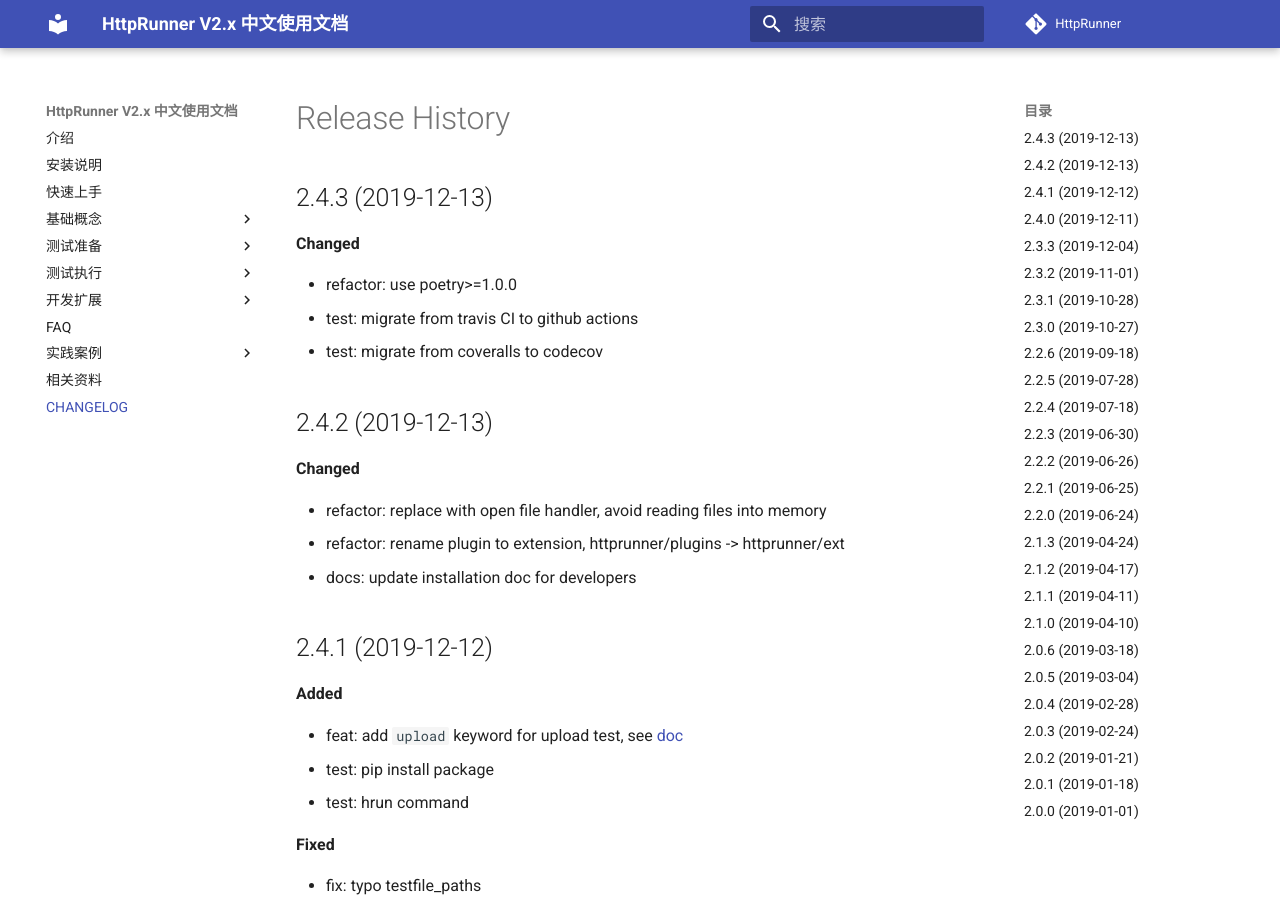
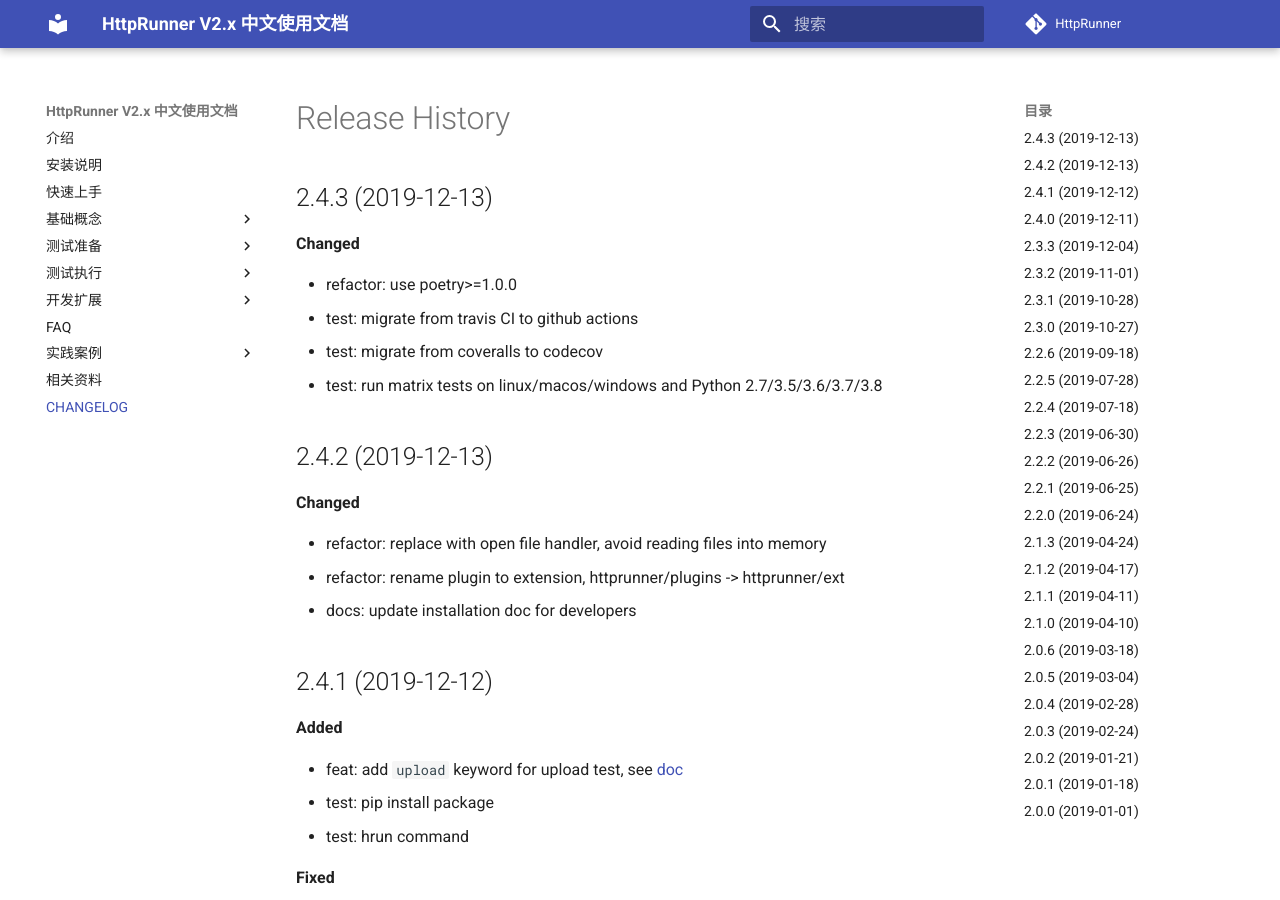
Before and after one commit to TanakitIntR/httprunner4, an MkDocs documentation site: the page built from docs/CHANGELOG.md, in a window 1280 px wide and 900 px high. Built offline with MkDocs 1.6.1 and Material for MkDocs 9.7.7, drawn with Linux system fonts in a browser that asks for light colours; comment, search, counter and statistics services are not loaded.

Commit message:
test: run matrix tests on linux/macos/windows and Python 2.7/3.5/3.6/3.7/3.8

```diff
--- a/docs/CHANGELOG.md
+++ b/docs/CHANGELOG.md
@@ -7,6 +7,7 @@
 - refactor: use poetry>=1.0.0
 - test: migrate from travis CI to github actions
 - test: migrate from coveralls to codecov
+- test: run matrix tests on linux/macos/windows and Python 2.7/3.5/3.6/3.7/3.8
 
 ## 2.4.2 (2019-12-13)
 
```
Also changed, not shown: 2 other files.
